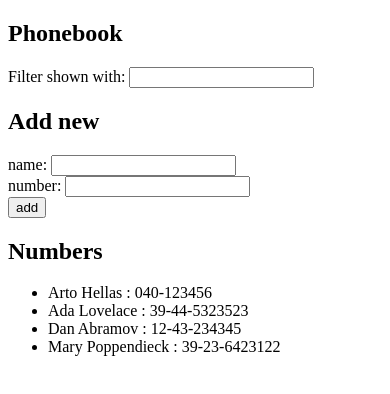
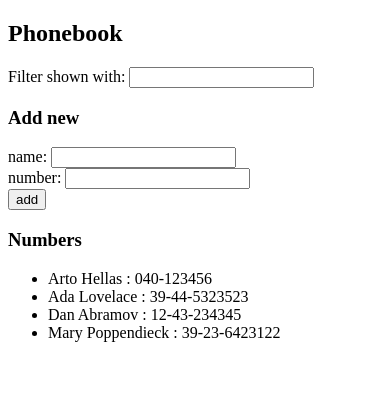
Before and after one commit to mkawi/fullstackopen, a React (Create React App) app in the folder part2/phonebook/: page / in a window 390 px wide. Shown: the top 394 px of the page. Built offline with nearby package versions, Linux system fonts and the light colour scheme.

Commit message:
Add solution to Part 2 - 2.10 The Phonebook exercise

```diff
--- a/part2/phonebook/src/App.js
+++ b/part2/phonebook/src/App.js
@@ -1,4 +1,7 @@
 import { useState } from "react";
+import Filter from "./components/Filter";
+import PersonForm from "./components/PersonForm";
+import Persons from "./components/Persons";
 
 const App = () => {
 	const [persons, setPersons] = useState([
@@ -27,54 +30,17 @@ const App = () => {
 	return (
 		<div>
 			<h2>Phonebook</h2>
-			Filter shown with:{" "}
-			<input
-				type="search"
-				onChange={(e) => setSearch(e.target.value)}
-				value={search}
+			<Filter search={search} persons={persons} setSearch={setSearch} />
+			<h3>Add new</h3>
+			<PersonForm
+				newName={newName}
+				newNumber={newNumber}
+				submitForm={submitForm}
+				setNewName={setNewName}
+				setNewNumber={setNewNumber}
 			/>
-			{search === ""
-				? null
-				: persons
-						.filter((person) =>
-							person.name.toLowerCase().includes(search.toLowerCase())
-						)
-						.map((person) => {
-							return (
-								<li key={person.name}>
-									{person.name} : {person.number}
-								</li>
-							);
-						})}
-			<h2>Add new</h2>
-			<form>
-				<div>
-					name:{" "}
-					<input onChange={(e) => setNewName(e.target.value)} value={newName} />
-				</div>
-				<div>
-					number:{" "}
-					<input
-						onChange={(e) => setNewNumber(e.target.value)}
-						value={newNumber}
-					/>
-				</div>
-				<div>
-					<button type="submit" onClick={(e) => submitForm(e)}>
-						add
-					</button>
-				</div>
-			</form>
-			<h2>Numbers</h2>
-			<ul>
-				{persons.map((person) => {
-					return (
-						<li key={person.name}>
-							{person.name} : {person.number}
-						</li>
-					);
-				})}
-			</ul>
+			<h3>Numbers</h3>
+			<Persons persons={persons} />
 		</div>
 	);
 };
--- /dev/null
+++ b/part2/phonebook/src/components/Filter.js
@@ -0,0 +1,29 @@
+function Filter(props) {
+	return (
+		<>
+			Filter shown with:{" "}
+			<input
+				type="search"
+				onChange={(e) => props.setSearch(e.target.value)}
+				value={props.search}
+			/>
+			<ul>
+				{props.search === ""
+					? null
+					: props.persons
+							.filter((person) =>
+								person.name.toLowerCase().includes(props.search.toLowerCase())
+							)
+							.map((person) => {
+								return (
+									<li key={person.name}>
+										{person.name} : {person.number}
+									</li>
+								);
+							})}
+			</ul>
+		</>
+	);
+}
+
+export default Filter;
--- /dev/null
+++ b/part2/phonebook/src/components/PersonForm.js
@@ -0,0 +1,27 @@
+function PersonForm(props) {
+	return (
+		<form>
+			<div>
+				name:{" "}
+				<input
+					onChange={(e) => props.setNewName(e.target.value)}
+					value={props.newName}
+				/>
+			</div>
+			<div>
+				number:{" "}
+				<input
+					onChange={(e) => props.setNewNumber(e.target.value)}
+					value={props.newNumber}
+				/>
+			</div>
+			<div>
+				<button type="submit" onClick={(e) => props.submitForm(e)}>
+					add
+				</button>
+			</div>
+		</form>
+	);
+}
+
+export default PersonForm;
--- /dev/null
+++ b/part2/phonebook/src/components/Persons.js
@@ -0,0 +1,15 @@
+function Persons(props) {
+	return (
+		<ul>
+			{props.persons.map((person) => {
+				return (
+					<li key={person.name}>
+						{person.name} : {person.number}
+					</li>
+				);
+			})}
+		</ul>
+	);
+}
+
+export default Persons;
```
